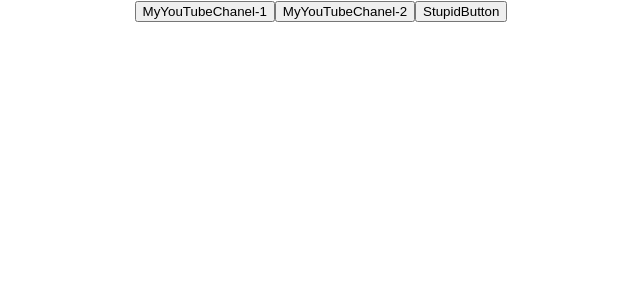
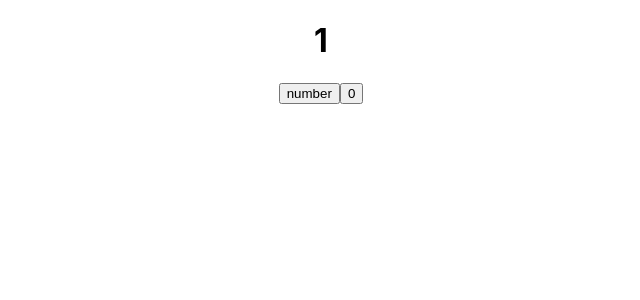
Before and after one commit to vbsm11/microtasks-comeback, a React (Create React App) app: page / in a window 1280 px wide. Shown: the top 300 px of the page, without its empty margins (319-959 px from the left). Built offline with nearby package versions, Linux system fonts and the light colour scheme.

Commit message:
04 useState

```diff
--- a/src/App.tsx
+++ b/src/App.tsx
@@ -1,4 +1,4 @@
-import React, {MouseEvent} from 'react';
+import React, {MouseEvent, useState} from 'react';
 import './App.css';
 import {Header} from './site/Header';
 import {Body} from './site/Body';
@@ -52,18 +52,28 @@
     //     console.log(name)
     // }
 
-    const button1Foo = (sub: string, age: number, city: string) => {
-        console.log(sub, age, city)
+    // const button1Foo = (sub: string, age: number, city: string) => {
+    //     console.log(sub, age, city)
+    // }
+    //
+    // const button2Foo = (sub: string) => {
+    //     console.log(sub)
+    // }
+    //
+    // const button3Foo = () => {
+    //     console.log('I am stupid button')
+    // }
+
+    let [a, setA] = useState(1)
+
+    const onClickHandler1 = () => {
+        setA(++a)
+        console.log(a)
     }
 
-    const button2Foo = (sub: string) => {
-        console.log(sub)
+    const onClickHandler2 = () => {
+        setA(0)
     }
-
-    const button3Foo = () => {
-        console.log('I am stupid button')
-    }
-
 
     return (
         <div className={'App'}>
@@ -76,9 +86,13 @@
             {/*<button onClick={(event) => onClickHandler('1st')}>MyYouTubeChanel-1</button>*/}
             {/*<button onClick={(event) => onClickHandler('2nd')}>MyYouTubeChanel-2</button>*/}
 
-            <Button name={'MyYouTubeChanel-1'} callBack={() => button1Foo('1st', 21, 'Minsk')}/>
-            <Button name={'MyYouTubeChanel-2'} callBack={() => button2Foo('2nd')}/>
-            <Button name={'StupidButton'} callBack={button3Foo}/>
+            {/*<Button name={'MyYouTubeChanel-1'} callBack={() => button1Foo('1st', 21, 'Minsk')}/>*/}
+            {/*<Button name={'MyYouTubeChanel-2'} callBack={() => button2Foo('2nd')}/>*/}
+            {/*<Button name={'StupidButton'} callBack={button3Foo}/>*/}
+
+            <h1>{a}</h1>
+            <button onClick={onClickHandler1}>number</button>
+            <button onClick={onClickHandler2}>0</button>
         </div>
     );
 }
```
